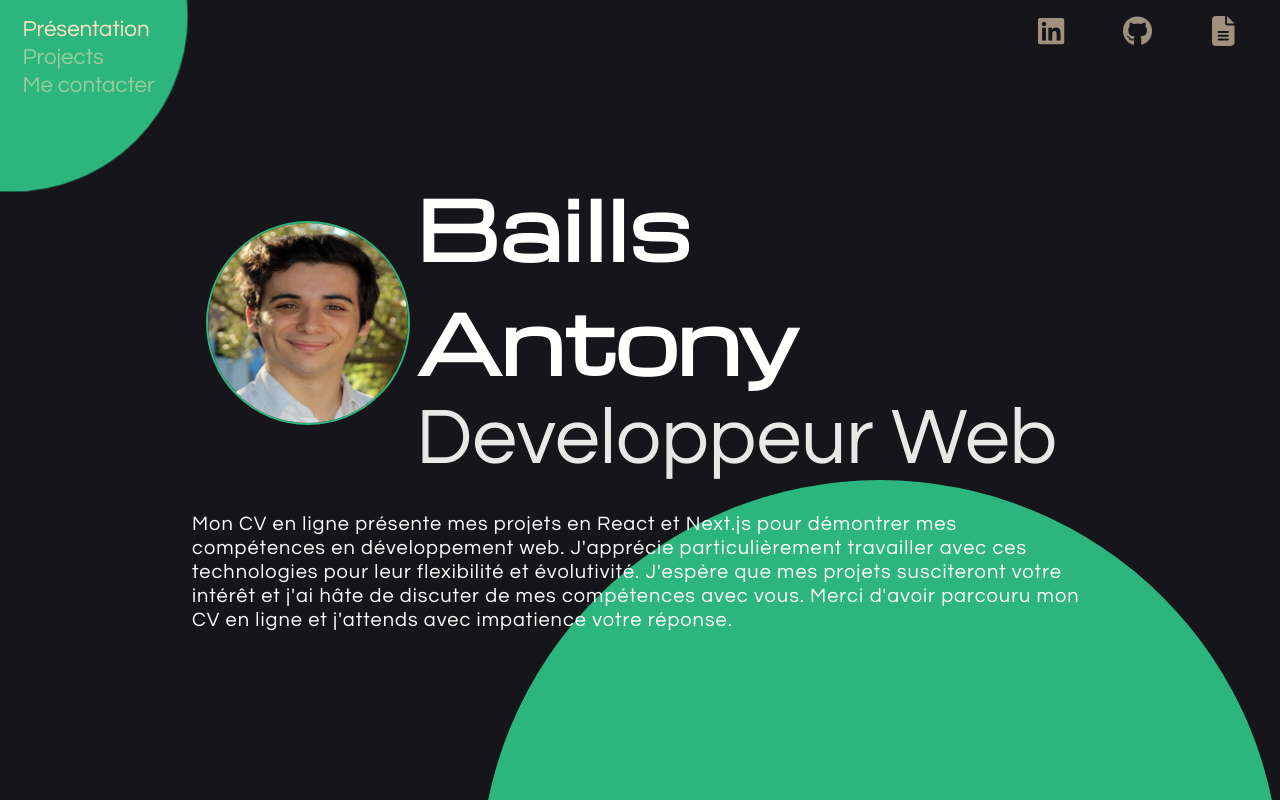
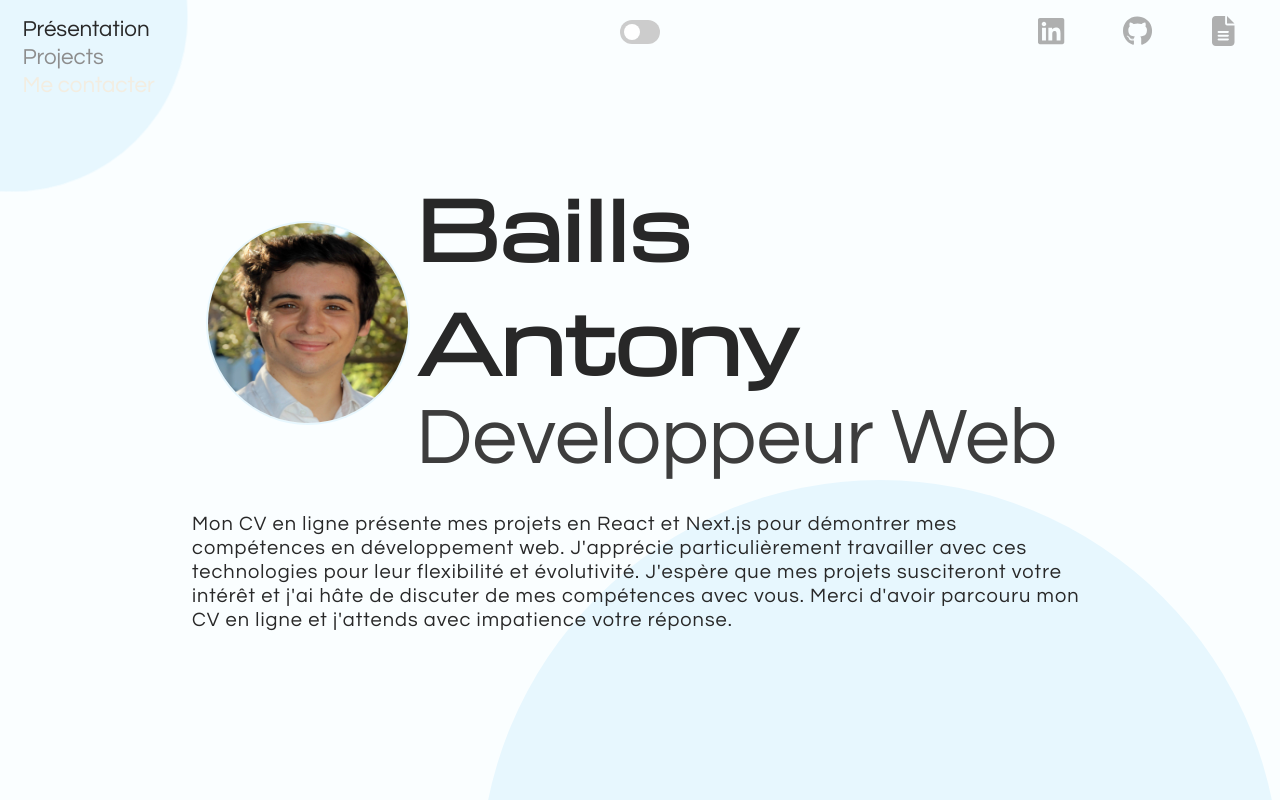
Before and after one commit to papyntown/new-cv-toto, a Next.js app: page / in a window 1280 px wide. Shown: the top 800 px of the page. Built offline with nearby package versions, Linux system fonts and the light colour scheme.

Commit message:
home-dark-mode

```diff
--- /dev/null
+++ b/components/DarkMode.js
@@ -0,0 +1,42 @@
+import { useEffect, useState } from "react";
+
+function Darkmode() {
+    const [isDarkMode, setIsDarkMode] = useState(false);
+    useEffect(() => {
+        // je prend tous élement que je veux modifier et leur ajoute ma classe
+        const elements = document.querySelectorAll(
+            "body,a, .button, h1, p, h3, .random-circle, .project, .home , .navigation, .img-cv"
+        );
+        function toggleDarkMode() {
+            elements.forEach((element) => {
+                if (isDarkMode) {
+                    // Si le mode sombre est activé, j'ajoute la classe "dark-mode"
+                    element.classList.add("dark-mode");
+                    // Et je retire la classe "light-mode"
+                    element.classList.remove("light-mode");
+                } else {
+                    // Sinon, j'ajoute la classe "light-mode"
+                    element.classList.add("light-mode");
+                    // Et je retire la classe "dark-mode"
+                    element.classList.remove("dark-mode");
+                }
+            });
+        }
+        toggleDarkMode();
+    }, [isDarkMode]);
+
+    function handleToggle() {
+        setIsDarkMode(!isDarkMode);
+    }
+
+    return (
+        <div className={`toggle ${isDarkMode ? "dark-mode" : ""}`}>
+            <label>
+                <input type="checkbox" onChange={handleToggle} />
+                <span className="slider"></span>
+            </label>
+        </div>
+    );
+}
+
+export default Darkmode;
--- a/pages/index.js
+++ b/pages/index.js
@@ -1,3 +1,4 @@
+import Darkmode from "@/components/DarkMode";
 import MainContent from "@/components/MainContent";
 import Meta from "@/components/Meta";
 import NavBar from "@/components/NavBar";
@@ -10,6 +11,7 @@ const index = () => {
             <Meta />
             <div className="home">
                 {/* <NavBar /> */}
+                <Darkmode />
                 <SocialNetwork />
                 <MainContent />
             </div>
--- a/styles/_settings.scss
+++ b/styles/_settings.scss
@@ -9,14 +9,25 @@
 $font-1: "font-1", sans-serif;
 $font-2: "font-2", serif;
 
+$dark-color-1: #16161a;
+$dark-color-2: #fffffe;
+$dark-color-3: #2cb67d;
+$dark-color-4: rgba(255, 228, 196, 0.845);
+$dark-color-5: bisque;
+$dark-color-6: rgba(255, 228, 196, 0.5);
+$black: rgb(40, 40, 40);
+$red: rgb(253, 87, 87);
 $color-1: #16161a;
 $color-2: #fffffe;
 $color-3: #2cb67d;
 $color-4: rgba(255, 228, 196, 0.845);
 $color-5: bisque;
 $color-6: rgba(255, 228, 196, 0.5);
-$black: rgb(40, 40, 40);
-$red: rgb(253, 87, 87);
+
+$light-color-1: #fafeff;
+$light-color-2: #00c1ec;
+$light-color-3: #e7f7fe;
+$light-color-4: rgb(141, 141, 141);
 
 * {
     margin: 0;
@@ -26,27 +37,15 @@ $red: rgb(253, 87, 87);
     outline: none;
     border: none;
     text-decoration: none;
-
-    &::selection {
-        color: $color-1;
-        background: $color-2;
-    }
 }
 html {
     scroll-behavior: unset;
-}
-a,
-a:visited {
-    color: $color-6;
 }
 
 body {
     font-family: $font-1;
     height: 100vh;
-    background-color: $color-1;
-    color: $color-2;
     overflow: hidden;
-
     @media screen and (max-width: 430px) {
         position: relative;
         max-width: 100vw;
@@ -57,7 +56,12 @@ main {
     position: relative;
 }
 .button {
-    background: $color-3;
+    .dark-mode {
+        background: $dark-color-3;
+    }
+    .light-mode {
+        background: $light-color-3;
+    }
     height: 55px;
     width: 126px;
     border-radius: 50px;
@@ -68,6 +72,11 @@ main {
 
     &:hover {
         letter-spacing: 1px;
-        color: $color-2;
+        .dark-mode {
+            color: $dark-color-2;
+        }
+        .light-mode {
+            color: $light-color-2;
+        }
     }
 }
--- /dev/null
+++ b/styles/components/_dark-mode.scss
@@ -0,0 +1,85 @@
+*::selection.dark-mode {
+    color: $dark-color-3;
+    background: $dark-color-2;
+}
+*::selection.light-mode {
+    color: $light-color-1;
+    background: $light-color-2;
+}
+
+body.light-mode {
+    background-color: $light-color-1;
+    color: $black;
+}
+body.dark-mode {
+    background-color: $dark-color-1;
+    color: $dark-color-2;
+}
+a,
+a:visited.dark-mode {
+    color: $dark-color-4;
+}
+
+a,
+a:visited.light-mode {
+    color: $light-color-4;
+}
+.navigation.dark-mode {
+    color: $dark-color-6;
+    &:before {
+        background: $dark-color-3;
+    }
+    .nav-active {
+        color: $dark-color-5;
+    }
+    ul:hover li:hover {
+        color: $dark-color-5;
+    }
+    .nav-projects {
+        li {
+            :hover {
+                color: $dark-color-5;
+            }
+        }
+    }
+}
+.navigation.light-mode {
+    color: $light-color-4;
+    &:before {
+        background: $light-color-3;
+    }
+    .nav-active {
+        color: $black;
+    }
+    ul:hover li:hover {
+        color: $black;
+    }
+    .nav-projects {
+        li {
+            :hover {
+                color: $black;
+            }
+        }
+    }
+}
+.social-network.dark-mode {
+    &:hover {
+        color: $dark-color-5;
+    }
+    .icon {
+        color: $dark-color-6;
+    }
+}
+
+.home.dark-mode::after {
+    background: $dark-color-3;
+}
+.home.light-mode::after {
+    background: $light-color-3;
+}
+.img-cv.dark-mode {
+    box-shadow: 0 0 0 2px $dark-color-3;
+}
+.img-cv.light-mode {
+    box-shadow: 0 0 0 2px $light-color-3;
+}
--- a/styles/components/_logo.scss
+++ /dev/null
@@ -1,18 +0,0 @@
-.logo {
-    position: absolute;
-    font-family: $font-2;
-    font-size: 1.2rem;
-    user-select: none;
-
-    &:after {
-        content: "";
-        height: 24px;
-        width: 24px;
-        border: 1px $color-2 solid;
-        border-radius: 50%;
-        position: absolute;
-        top: 1px;
-        left: -12px;
-        z-index: -1;
-    }
-}
--- a/styles/components/_navigation.scss
+++ b/styles/components/_navigation.scss
@@ -6,7 +6,6 @@
     left: 1.4rem;
     font-size: 1.4rem;
     line-height: 28px;
-    color: $color-6;
 
     &:before {
         content: "";
@@ -14,7 +13,6 @@
         height: 300px;
         width: 300px;
         border-radius: 50%;
-        background: $color-3;
         top: -150px;
         left: -160px;
         z-index: -1;
@@ -33,16 +31,17 @@
             width: 50px;
         }
     }
-    .nav-active {
-        color: $color-5;
+    ul a {
+        color: $dark-color-6;
+        text-decoration: none;
+        transition: 0.3s;
+        &:hover {
+            color: $dark-color-5;
+        }
     }
     ul:hover li:not(:hover) {
         opacity: 0.5;
     }
-    ul:hover li:hover {
-        color: $color-5;
-    }
-
     .nav-portfolio {
         cursor: pointer;
         display: flex;
@@ -73,9 +72,6 @@
                 transform: rotatey(30deg) scaleX(1.2);
                 transform-origin: center;
                 transition: 0.3s;
-                :hover {
-                    color: $color-5;
-                }
             }
         }
     }
--- a/styles/components/_socialNetwork.scss
+++ b/styles/components/_socialNetwork.scss
@@ -23,11 +23,11 @@
             padding: 1rem;
             transition: 1.1s ease-out;
             :hover {
-                color: $color-5;
+                transition: 0.1s ease-out;
+                transform: scale(1.1);
             }
             .icon {
                 font-size: 30px;
-                color: $color-4;
                 opacity: 0.7;
             }
         }
--- /dev/null
+++ b/styles/components/_toggle-dark-mode.scss
@@ -0,0 +1,67 @@
+.toggle {
+    position: fixed;
+    top: 20px;
+    left: 50%;
+    transform: translateX(-50%);
+    display: inline-block;
+    width: 40px;
+    height: 24px;
+}
+
+/* styles pour le bouton de basculement */
+.toggle input {
+    opacity: 0;
+    width: 0;
+    height: 0;
+}
+
+.slider {
+    position: absolute;
+    cursor: pointer;
+    top: 0;
+    left: 0;
+    right: 0;
+    bottom: 0;
+    background-color: #ccc;
+    transition: 0.4s;
+    border-radius: 24px;
+}
+
+.slider:before {
+    position: absolute;
+    content: "";
+    height: 16px;
+    width: 16px;
+    left: 4px;
+    bottom: 4px;
+    background-color: white;
+    transition: 0.4s;
+    border-radius: 50%;
+}
+
+/* Styles pour le bouton de basculement activé */
+input:checked + .slider {
+    background-color: #2196f3;
+}
+
+input:checked + .slider:before {
+    transform: translateX(16px);
+}
+
+/* Styles pour le mode sombre */
+// .dark-mode {
+//     background-color: $color-1;
+//     color: #fff;
+// }
+
+.dark-mode .slider {
+    background-color: #999;
+}
+
+.dark-mode input:checked + .slider {
+    background-color: #0c0c0c;
+}
+
+.dark-mode input:checked + .slider:before {
+    background-color: #fff;
+}
--- a/styles/index.scss
+++ b/styles/index.scss
@@ -4,5 +4,6 @@
 @import "./components/socialNetwork";
 @import "./components/buttons";
 @import "./pages/contact";
-@import "./components/logo";
 @import "./pages/project";
+@import "./components/toggle-dark-mode";
+@import "./components/dark-mode";
--- a/styles/pages/_home.scss
+++ b/styles/pages/_home.scss
@@ -7,7 +7,6 @@
         content: "";
         height: 800px;
         width: 800px;
-        background: $color-3;
         border-radius: 50%;
         position: absolute;
         bottom: -480px;
@@ -61,7 +60,6 @@
                 height: auto;
                 margin-right: 0.5rem;
                 .img-cv {
-                    box-shadow: 0 0 0 2px $color-3;
                     border-radius: 50%;
                     height: 200px;
                     width: 200px;
```
Also changed, not shown: components/SocialNetwork.js (+1 -11 lines).
